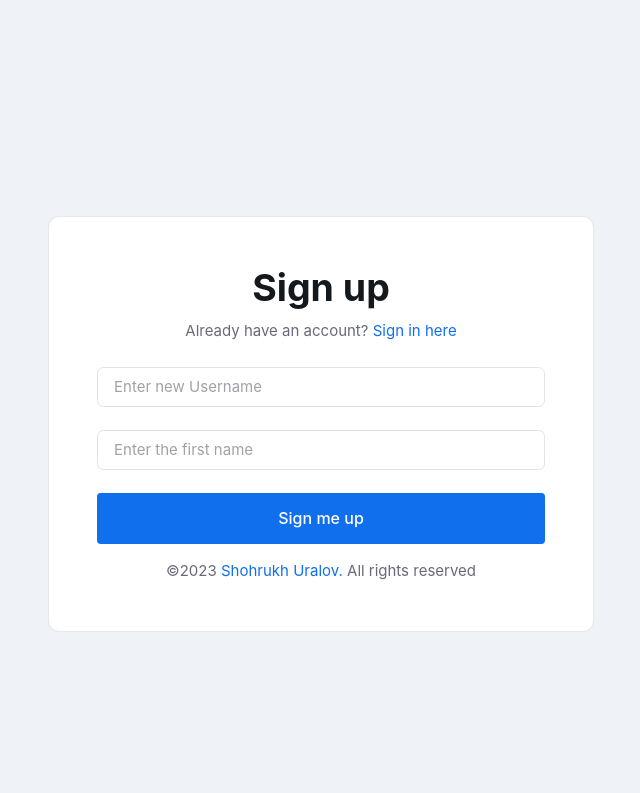
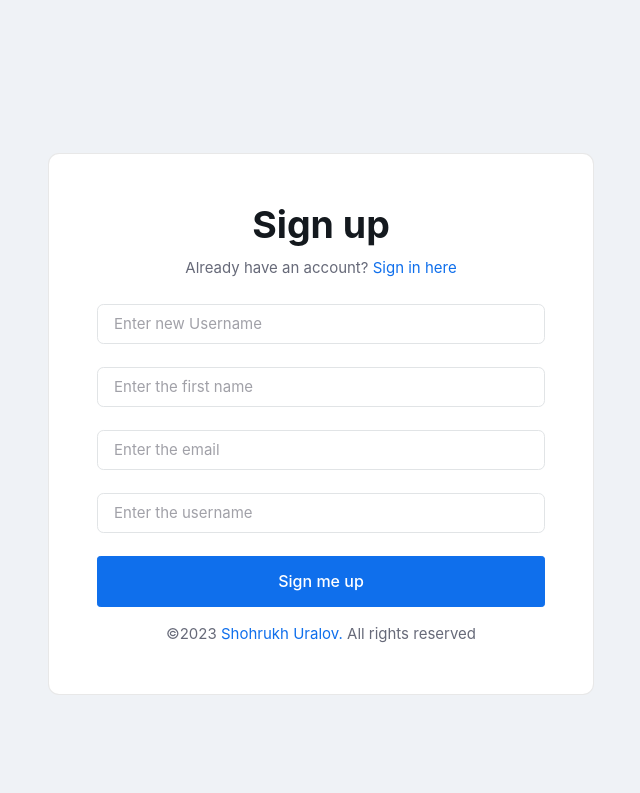
Before and after one commit to Shoh7ukh0/TheOrginalNetwork, a Django app: page /account/register/ in a window 1280 px wide. Shown: the part 56-849 px from the top of the page, without its empty margins (319-959 px from the left). Run offline with Django 4.2, Linux system fonts and the light colour scheme; parts of the project's set-up code (start-up, migrations or seed data) failed here and were passed over; some libraries are stand-ins or nearby versions.

Commit message:
davom etyapti

```diff
--- a/account/templates/account/register.html
+++ b/account/templates/account/register.html
@@ -20,6 +20,8 @@
             <form class="mt-4" >
               {{ user_form.username }}<br/>
               {{ user_form.first_name }}<br/>
+              {{ user_form.email }}<br/>
+                {{ user_form.password }}<br/>
                 {% csrf_token %}
               <!-- Button -->
               <div class="d-grid">
```
